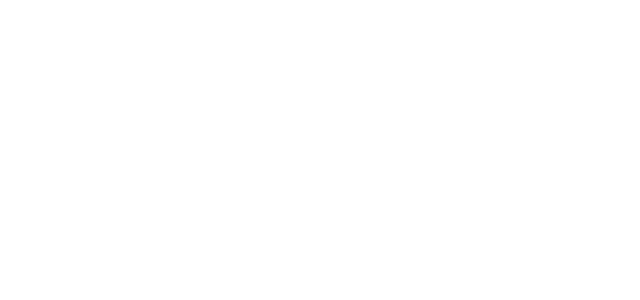
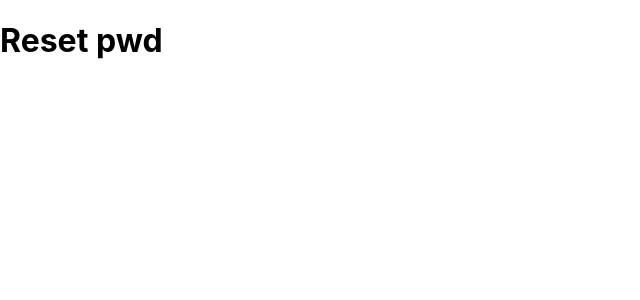
Before and after one commit to Cloud9High5/Movie-Finder-System, a React (Create React App) app in the folder front-end/: page /resetPassword in a window 1280 px wide. Before the commit this address had no page. Shown: the top 300 px of the page, without its empty margins (0-640 px from the left). Built offline with nearby package versions, Linux system fonts and the light colour scheme.

Commit message:
update return logic after login

```diff
--- a/front-end/src/app.jsx
+++ b/front-end/src/app.jsx
@@ -1,6 +1,6 @@
 import React from 'react';
 import {BrowserRouter as Router, Route, Routes} from "react-router-dom";
-import {Dashboard, Login, SignUp, MovieDetail} from "./pages";
+import {Dashboard, Login, SignUp, MovieDetail, ResetPassword} from "./pages";
 
 function App() {
   return (
@@ -12,6 +12,7 @@
             <Route exact path={'/login'} element={<Login/>}/>
             <Route exact path={'/signup'} element={<SignUp/>}/>
             <Route exact path={'/movie_detail/:movieID'} element={<MovieDetail/>}/>
+            <Route exact path={'/resetPassword'} element={<ResetPassword/>}/>
             {/* should be at the bottom */}
             <Route path={'/'} element={<Dashboard/>}/> {/* redirect to homepage */}
           </Routes>
--- a/front-end/src/pages/index.js
+++ b/front-end/src/pages/index.js
@@ -2,3 +2,4 @@
 export {default as MovieDetail} from './movieDetail/movieDetail';
 export {default as Login} from './login/login';
 export {default as SignUp} from './signUp/signUp';
+export {default as ResetPassword} from './resetPassword/resetPassword';
--- a/front-end/src/pages/login/login.jsx
+++ b/front-end/src/pages/login/login.jsx
@@ -36,7 +36,13 @@
       showPassword: false,
     }
   );
-  const {state:{from}} = useLocation()
+
+  const location = useLocation();
+  let from;
+  if (location.state != null) {
+      // const {state:{from}} = location;
+    from = location.state['from']
+  }
 
   const toPreviousPage = () => {
     path(-1);
@@ -87,7 +93,7 @@
       console.log(data);
       localStorage.setItem('token', data.uid);  // use uid as token
       localStorage.setItem('email', states.email);  // might be used later
-      if (from === '/signup') {
+      if (from === undefined) {
         path('/mostPopularComments') // from sign up page to login, go to dashboard page
       } else {
         path(from) // return to the page before logging in
--- a/front-end/src/pages/resetPassword/resetPassword.jsx
+++ b/front-end/src/pages/resetPassword/resetPassword.jsx
@@ -0,0 +1,11 @@
+import React from 'react';
+
+function ResetPassword () {
+    return (
+        <h1>
+            Reset pwd
+        </h1>
+    )
+}
+
+export default ResetPassword
--- a/front-end/src/pages/signUp/signUp.jsx
+++ b/front-end/src/pages/signUp/signUp.jsx
@@ -53,7 +53,8 @@
 
   // already have account, go to login
   const toLogin = () => {
-    path('/login' , { state: {'from' : '/signup'} });
+    // path('/login' , { state: {'from' : '/signup'} });
+    path('/login');
   }
   // go to mostPopularComments page
   const toDashboard = () => {
```
